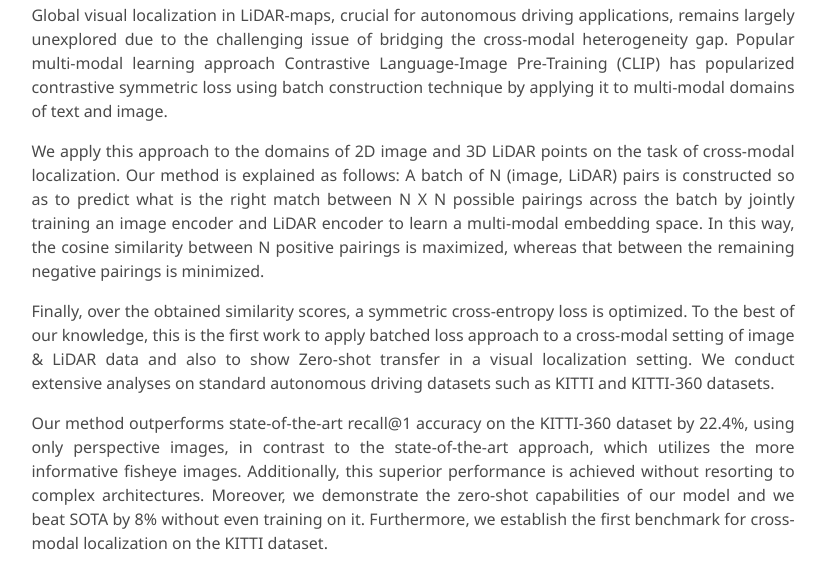
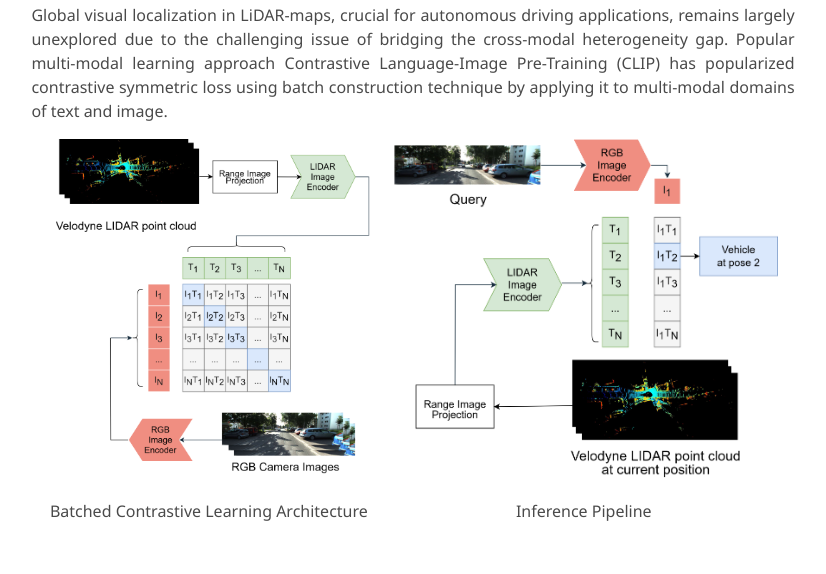
Before and after one commit to Shubodh/liploc, a plain HTML site: page index.html in a window 1280 px wide. Shown: the part 891-1465 px from the top of the page, without its empty margins (227-1053 px from the left). Drawn offline with nearby package versions, Linux system fonts and the light colour scheme; some icons are missing; a web font is replaced by a local one.

Commit message:
Update CSS and add 2 images for cross-modal localization: 3 more remaining

```diff
--- a/index.html
+++ b/index.html
@@ -30,7 +30,7 @@
   <link rel="stylesheet"
         href="https://cdn.jsdelivr.net/gh/jpswalsh/academicons@1/css/academicons.min.css">
   <link rel="stylesheet" href="./static/css/index.css">
-  <link rel="stylesheet" href="./static/css/gifs.css">
+  <link rel="stylesheet" href="./static/css/gifs-images.css">
   <link rel="icon" href="./static/images/favicon.svg">
 
   <script src="https://ajax.googleapis.com/ajax/libs/jquery/3.5.1/jquery.min.js"></script>
@@ -148,6 +148,20 @@
           <p>
             Global visual localization in LiDAR-maps, crucial for autonomous driving applications, remains largely unexplored due to the challenging issue of bridging the cross-modal heterogeneity gap. Popular multi-modal learning approach Contrastive Language-Image Pre-Training (CLIP) has popularized contrastive symmetric loss using batch construction technique by applying it to multi-modal domains of text and image.
           </p>
+
+          <div class="images-container">
+            <div class="image-item">
+              <img class="image" src="static/images/1_ContrastiveLearningArchitecture.png" alt="Batched Contrastive Learning Architecture (Training)">
+              <div class="image-description">Batched Contrastive Learning Architecture </div>
+            </div>
+            <div class="image-item">
+              <img class="image" src="static/images/2_InferencePipeline.png" alt="Inference Pipeline">
+              <div class="image-description">Inference Pipeline</div>
+            </div>
+          </div>
+
+
+
           <p>
             We apply this approach to the domains of 2D image and 3D LiDAR points on the task of cross-modal localization. Our method is explained as follows: A batch of N (image, LiDAR) pairs is constructed so as to predict what is the right match between N X N possible pairings across the batch by jointly training an image encoder and LiDAR encoder to learn a multi-modal embedding space. In this way, the cosine similarity between N positive pairings is maximized, whereas that between the remaining negative pairings is minimized.
           </p>
--- /dev/null
+++ b/static/css/gifs-images.css
@@ -0,0 +1,53 @@
+.gifs-container {
+  display: flex;
+  justify-content: center;
+  align-items: center;
+  gap: 10px; /* Adjust the space between the GIFs as needed */
+  margin-bottom: 20px; /* Space before the next section */
+}
+
+.gif-item {
+  /* flex-grow: 1;  /* Allow the items to grow */
+  flex-basis: 33%;
+  /* flex-basis: 50%; Each item takes up half of the container's width */
+  text-align: center; /* Center-aligns the description */
+}
+
+.gif-item img {
+  max-width: 100%; /* Makes the image responsive */
+  height: auto; /* Maintain the aspect ratio */
+  margin: 0; /* Remove any default margins */
+}
+
+.gif-description {
+  margin-top: 10px; /* Space between the GIF and its description */
+  font-size: 1.1em; /* Adjust the size of the description text as needed */
+}
+
+.images-container {
+  display: flex;
+  justify-content: center;
+  align-items: flex-start; /* Aligns items to the start of the container */
+  gap: 20px;
+  margin-bottom: 30px; /* Space before the next section */
+}
+
+.image-item {
+  display: flex;
+  flex-direction: column;
+  align-items: center; /* Center aligns the image and description */
+  text-align: center;
+}
+
+.image-item .image {
+  height: 350px; /* Fixed height for images */
+  width: auto; /* Maintain aspect ratio */
+  object-fit: cover; /* Ensures the images cover the area without stretching */
+  margin-bottom: 10px; /* Space between image and description */
+}
+
+.image-description {
+  font-size: 1.0em;
+  /* If descriptions have different lengths and you want to align them at the top, set a minimum height */
+  min-height: 3em; /* Adjust as necessary to accommodate the tallest description */
+}
--- a/static/css/gifs.css
+++ /dev/null
@@ -1,25 +0,0 @@
-.gifs-container {
-  display: flex;
-  justify-content: center;
-  align-items: center;
-  gap: 10px; /* Adjust the space between the GIFs as needed */
-  margin-bottom: 20px; /* Space before the next section */
-}
-
-.gif-item {
-  /* flex-grow: 1;  /* Allow the items to grow */
-  flex-basis: 33%;
-  /* flex-basis: 50%; Each item takes up half of the container's width */
-  text-align: center; /* Center-aligns the description */
-}
-
-.gif-item img {
-  max-width: 100%; /* Makes the image responsive */
-  height: auto; /* Maintain the aspect ratio */
-  margin: 0; /* Remove any default margins */
-}
-
-.gif-description {
-  margin-top: 10px; /* Space between the GIF and its description */
-  font-size: 1.1em; /* Adjust the size of the description text as needed */
-}
```
Also changed, not shown: static/images/1_ContrastiveLearningArchitecture.png (added), static/images/2_InferencePipeline.png (added), static/images/3_2D3Dvisualization.png (added), static/images/4_3D2Dvisualization.png (added), static/images/5_aecmloc_liploc_zero_shot.png (added).
